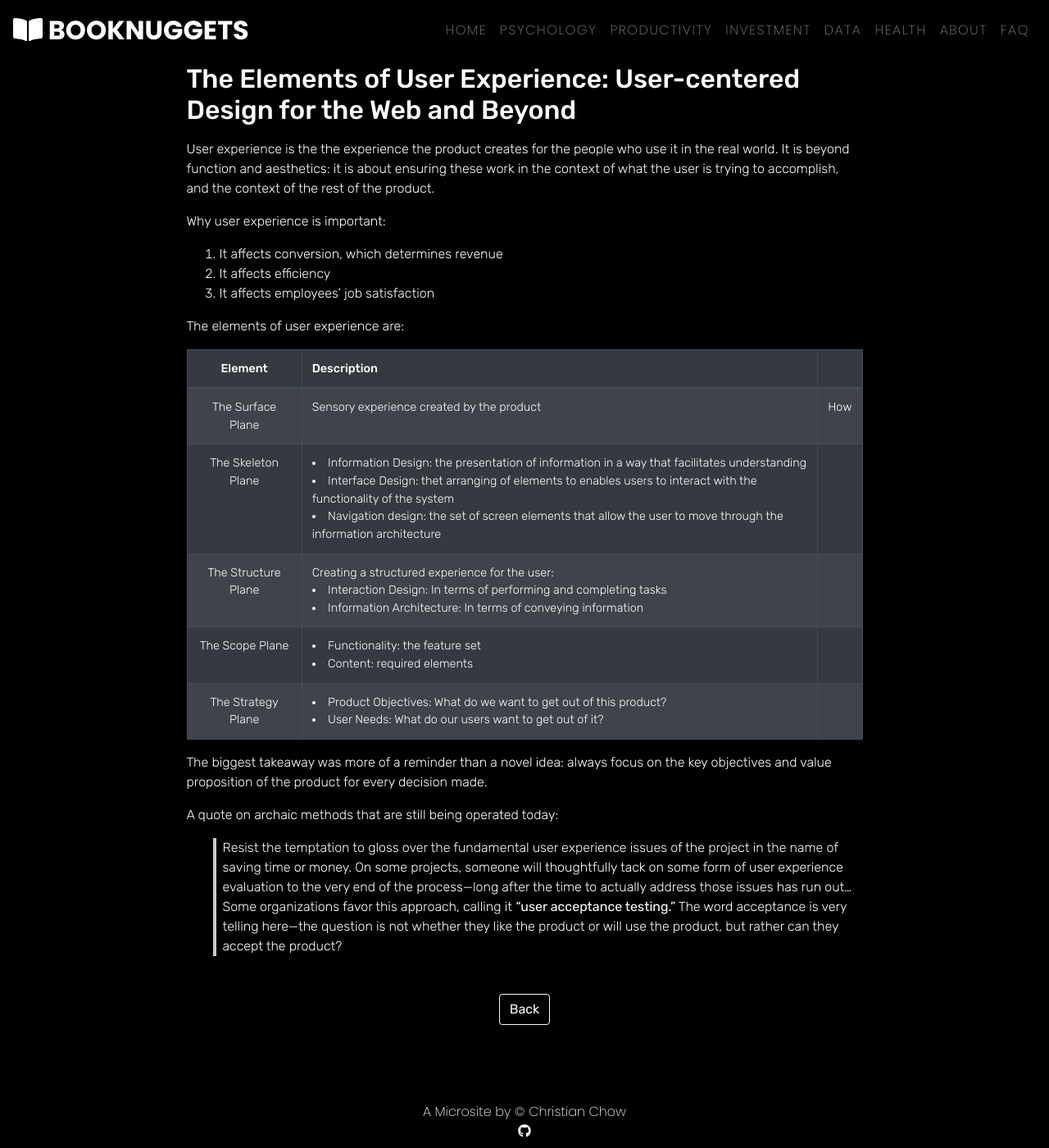
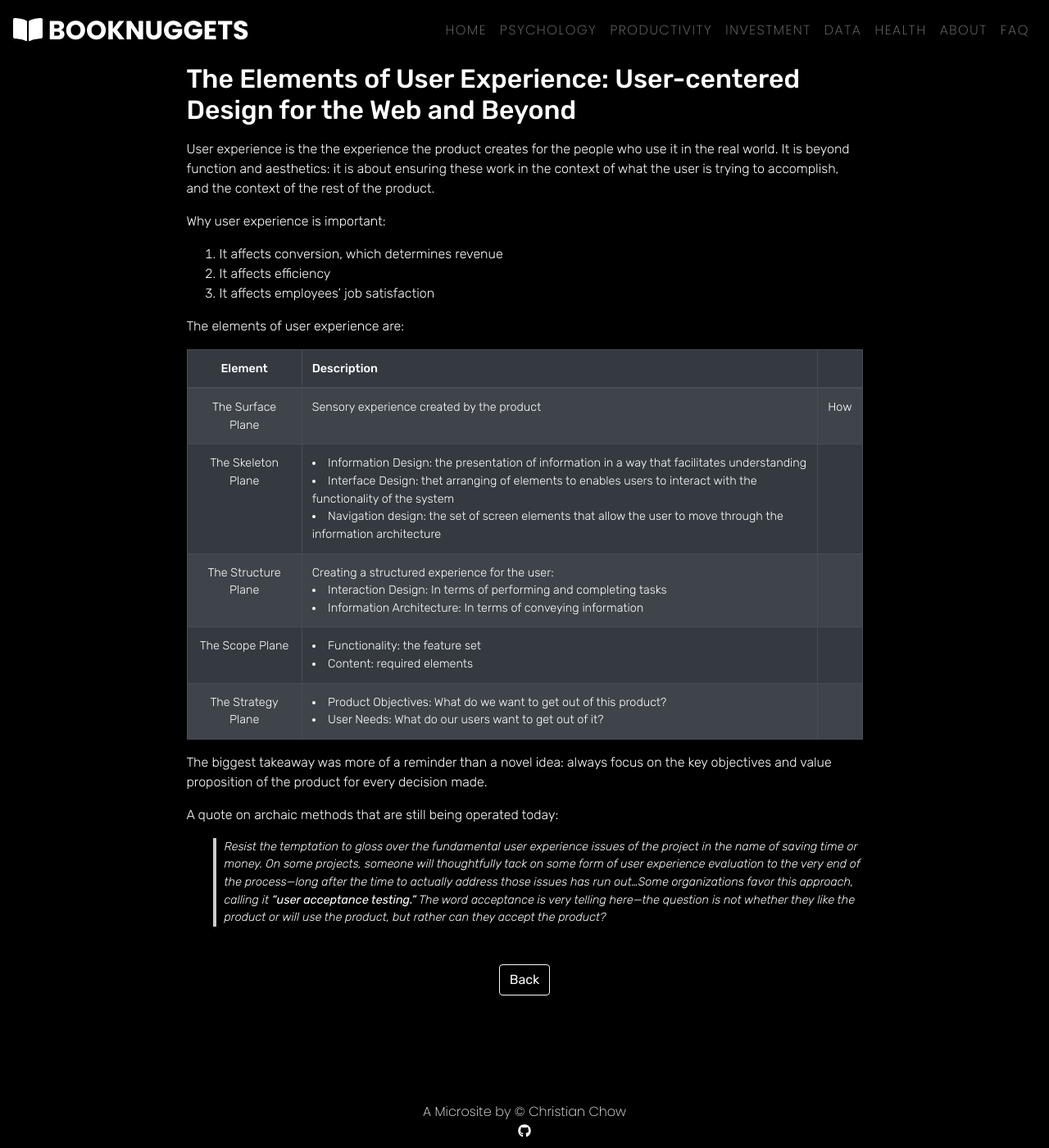
Before and after one commit to chrischow/booknuggets, a Jekyll site: the page built from _posts/2020-05-19-2020_15-the-elements-of-user-experience.md, in a window 1280 px wide and 1400 px high, scrolled down 468 px. Shown: the whole window at 82% size. Built offline with Jekyll 4.4.1, drawn with Linux system fonts in a browser that asks for light colours; nearby versions of some CDN libraries; comment, search, counter and statistics services are not loaded.

Commit message:
Amend blockquote style

```diff
--- a/css/custom.css
+++ b/css/custom.css
@@ -166,9 +166,9 @@ ol > li > ol {
 }
 
 blockquote{
-    font-style: normal;
-    font-size: 16px;
+    font-style: italic;
+    font-size: 0.9rem;
     margin-left: 32px;
     border-left: 4px solid #CCC;
-    padding-left: 8px;
+    padding-left: 10px;
 }
```
